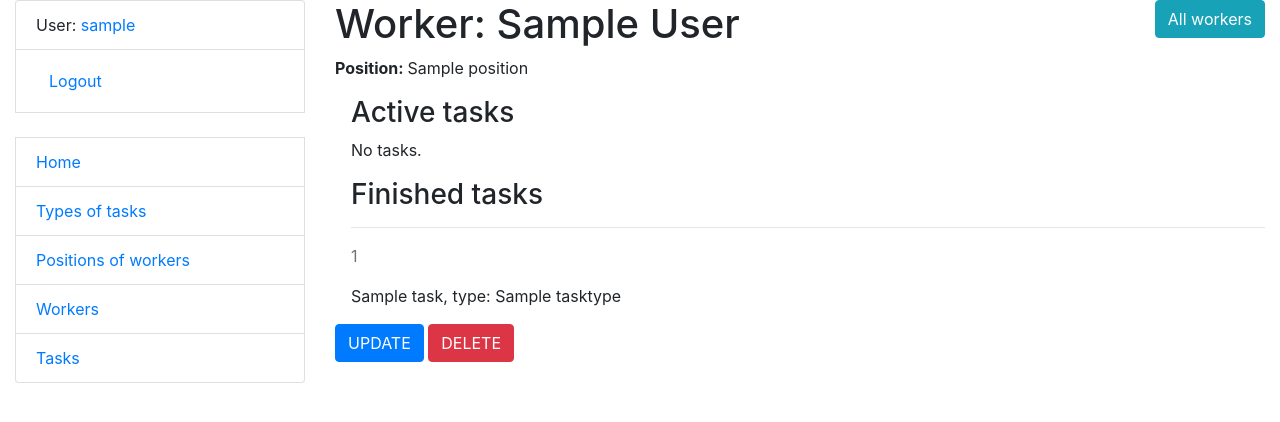
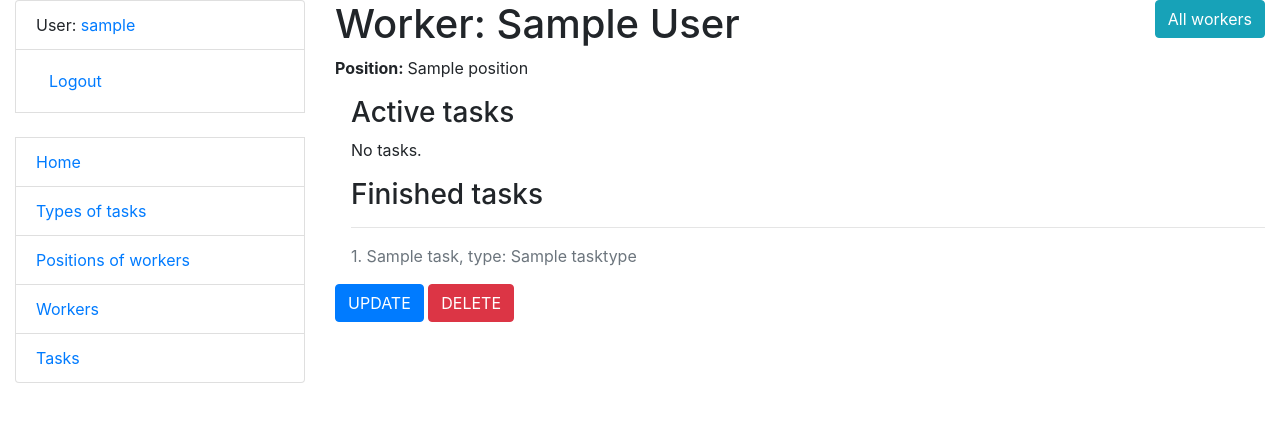
Before and after one commit to anastasiiaoshega513/IT-company-department-manager, a Django app: page /workers/1/ in a window 1280 px wide. Shown: the top 422 px of the page. Run offline with Django 5.2, Linux system fonts and the light colour scheme; a user stored in the database is signed in; tables that the repository leaves empty hold one stand-in row (values such as "Sample post").

Commit message:
updated worker detail page

```diff
--- a/templates/task_manager/worker_detail.html
+++ b/templates/task_manager/worker_detail.html
@@ -7,16 +7,14 @@
     <h3>Active tasks</h3>
     {% for task in uncompleted_tasks %}
       <hr>
-      <p class="text-muted">{{ forloop.counter }}</p>
-      <p>{{ task.name }}, type: {{ task.task_type }}</p>
+      <p class="text-muted">{{ forloop.counter }}. {{ task.name }}, type: {{ task.task_type }}</p>
     {% empty %}
       <p>No tasks.</p>
     {% endfor %}
     <h3>Finished tasks</h3>
     {% for task in completed_tasks %}
       <hr>
-      <p class="text-muted">{{ forloop.counter }}</p>
-      <p>{{ task.name }}, type: {{ task.task_type }}</p>
+      <p class="text-muted">{{ forloop.counter }}. {{ task.name }}, type: {{ task.task_type }}</p>
     {% empty %}
       <p>No tasks.</p>
     {% endfor %}
```
